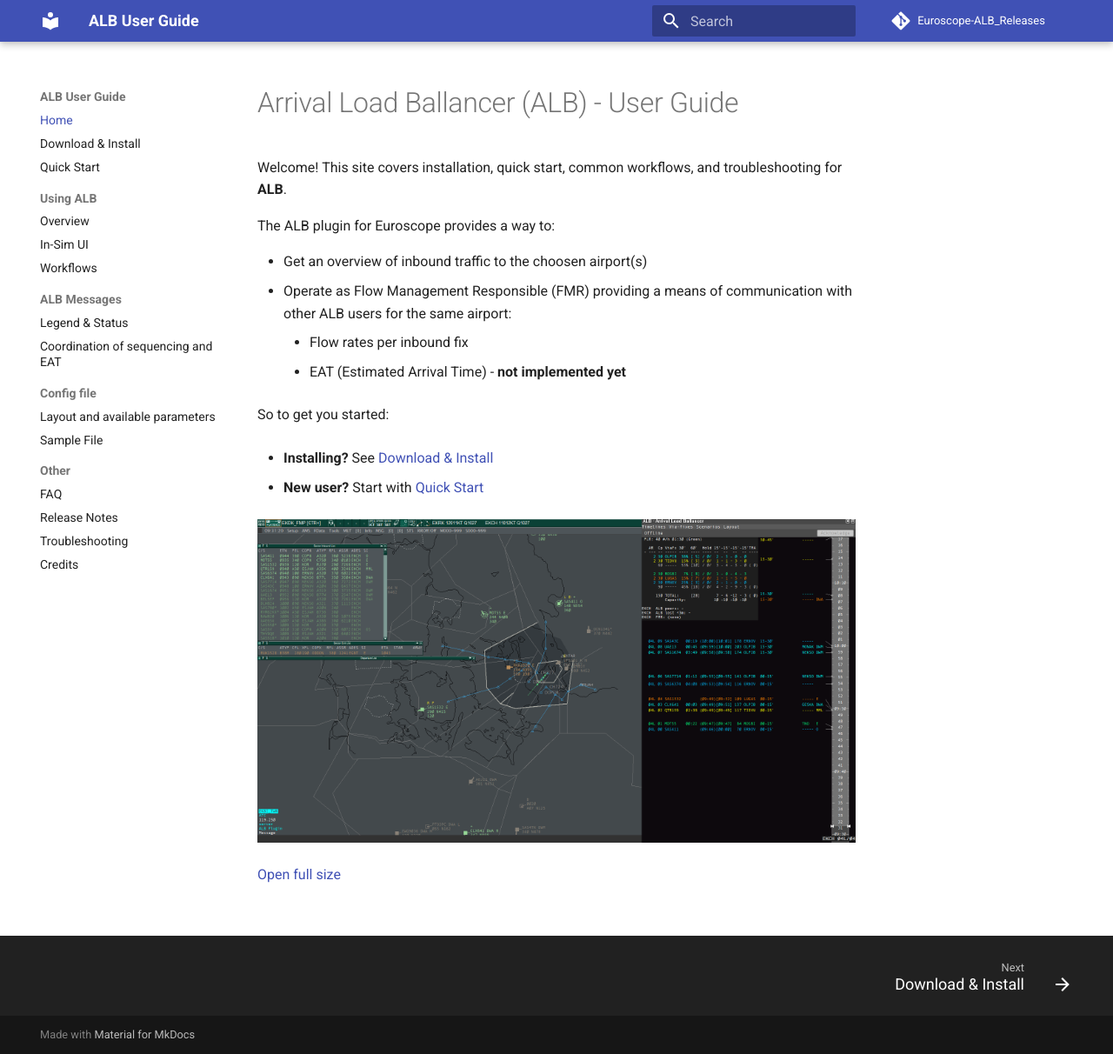
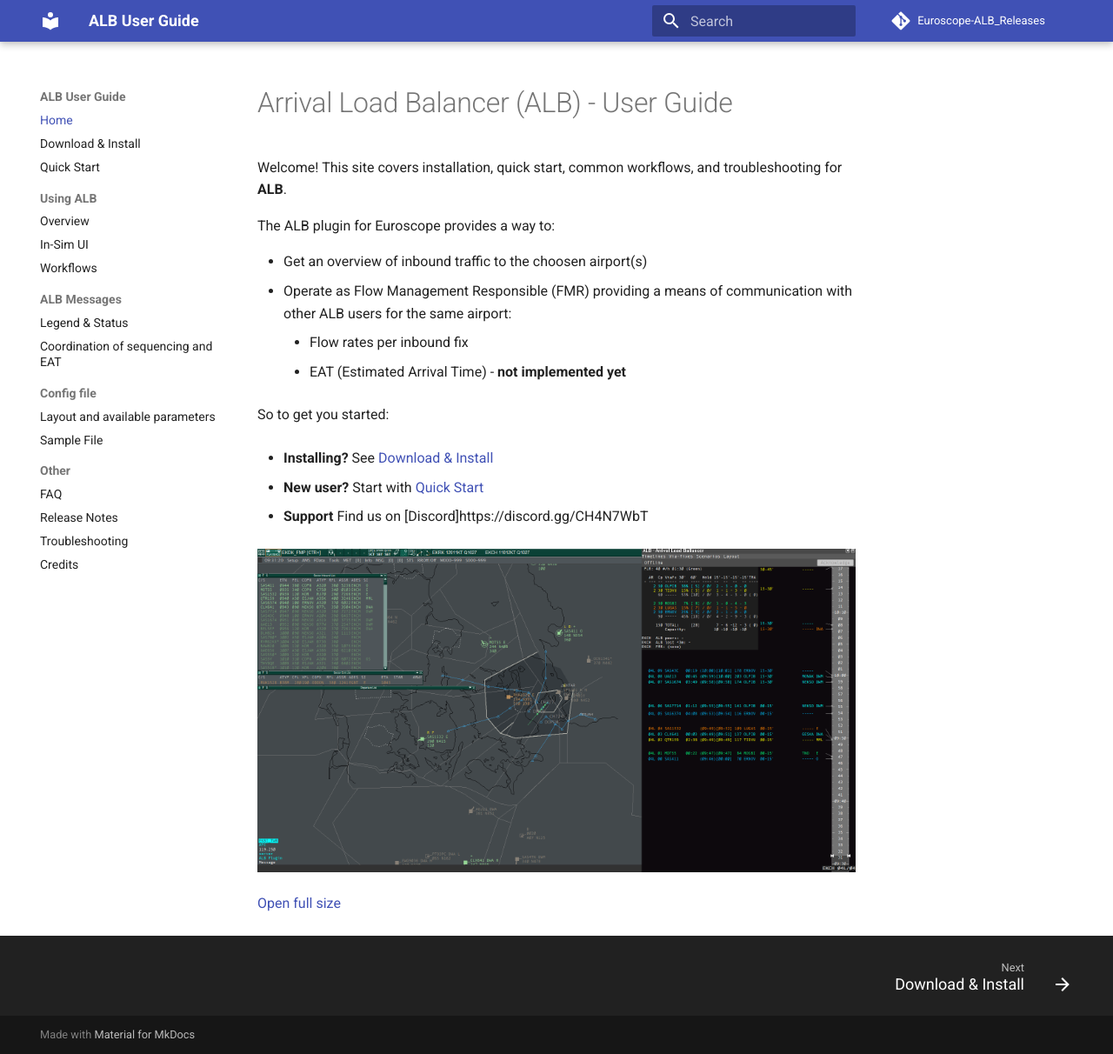
Before and after one commit to sodgaard/Euroscope-ALB_Releases, an MkDocs documentation site: the page built from docs/index.md, in a window 1280 px wide and 1212 px high. Shown: the whole window at 87% size. Built offline with MkDocs 1.6.1 and Material for MkDocs 9.7.7, drawn with Linux system fonts in a browser that asks for light colours; comment, search, counter and statistics services are not loaded.

Commit message:
naming and discord link

```diff
--- a/docs/index.md
+++ b/docs/index.md
@@ -1,4 +1,4 @@
-# Arrival Load Ballancer (ALB) - User Guide
+# Arrival Load Balancer (ALB) - User Guide
 
 
 
@@ -19,6 +19,8 @@ So to get you started:
 
 - **New user?** Start with [Quick Start](quick-start.md)
 
+- **Support** Find us on [Discord]https://discord.gg/CH4N7WbT
+
 ![ALB main window](img/Full screenshot ESandALB.png)
 
 [Open full size](img/Full screenshot ESandALB.png)
```
Also changed, not shown: README.md (+1 -1 lines), docs/img/ALB-Tight-Overview.png (added).
